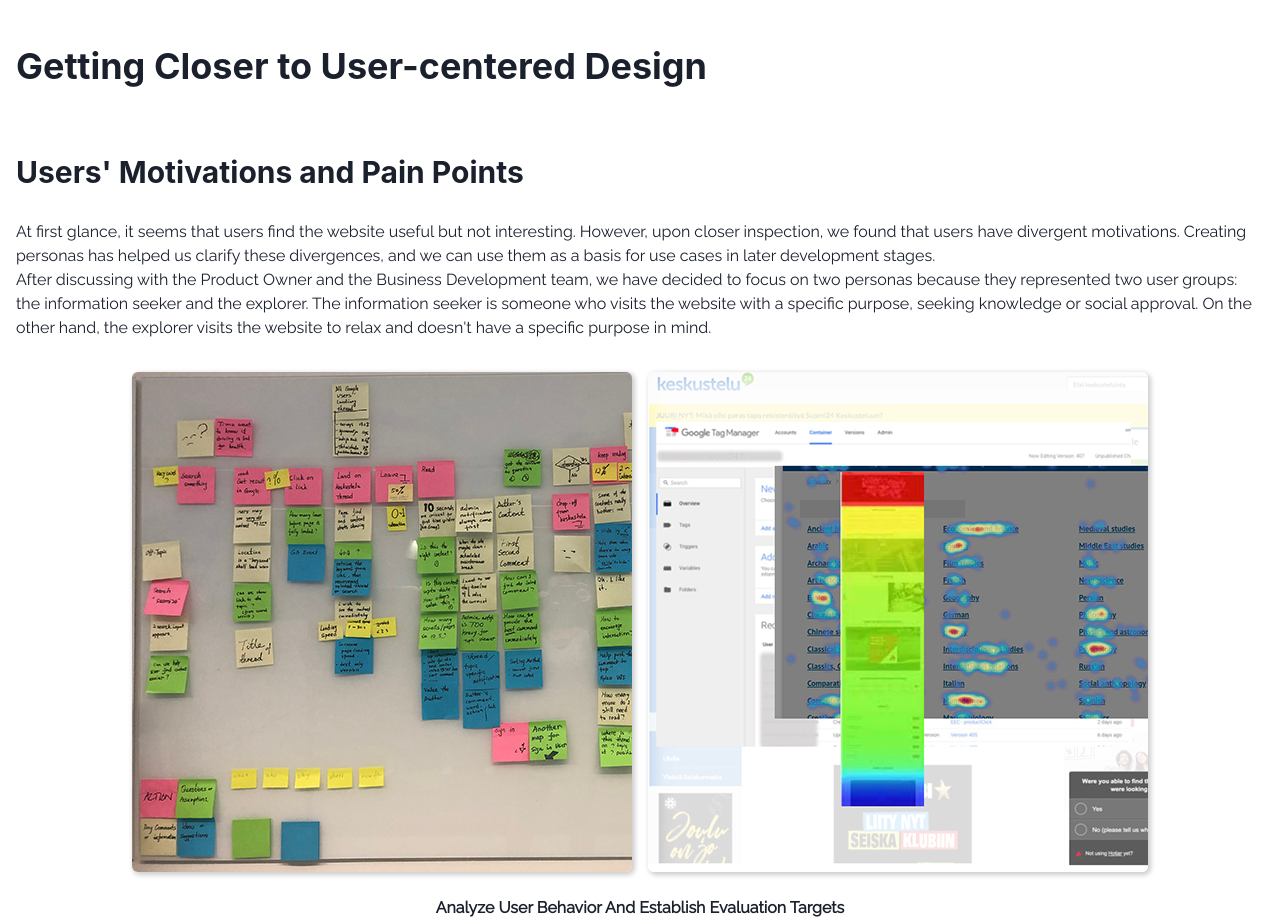
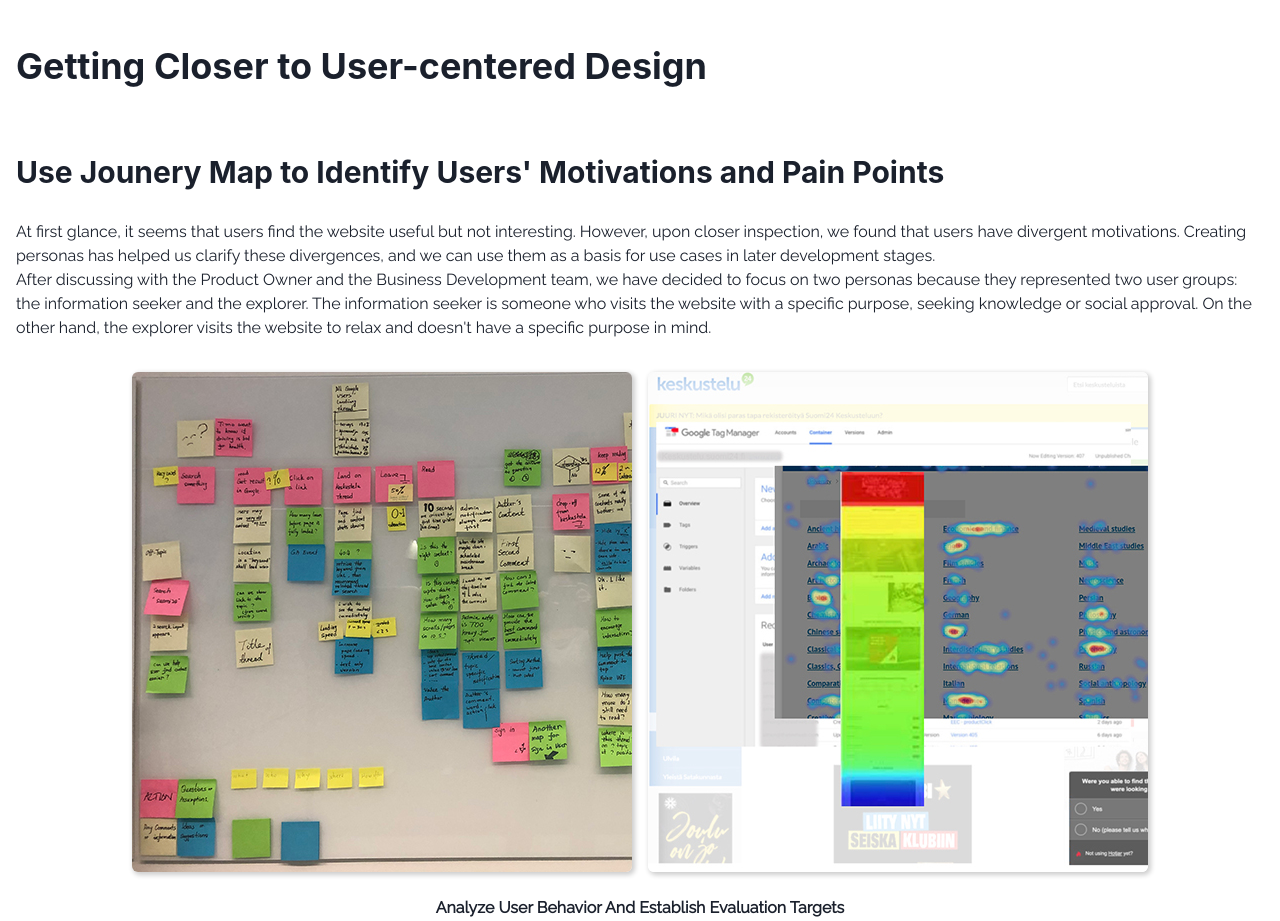
Before and after one commit to ppaann/ppaann.github.io, a React (Create React App) app: page /ux-s24 in a window 1280 px wide. Shown: the part 3040-3961 px from the top of the page. Built offline with nearby package versions, Linux system fonts and the light colour scheme.

Commit message:
modify title

```diff
--- a/src/pages/ProjectsPage/S24/S24Project.js
+++ b/src/pages/ProjectsPage/S24/S24Project.js
@@ -249,7 +249,7 @@ const S24Project = () => {
           Getting Closer to User-centered Design
         </Heading>
         <Heading as="h3" size="lg">
-          Users' Motivations and Pain Points
+          Use Jounery Map to Identify Users' Motivations and Pain Points
         </Heading>
 
         <p>
```
